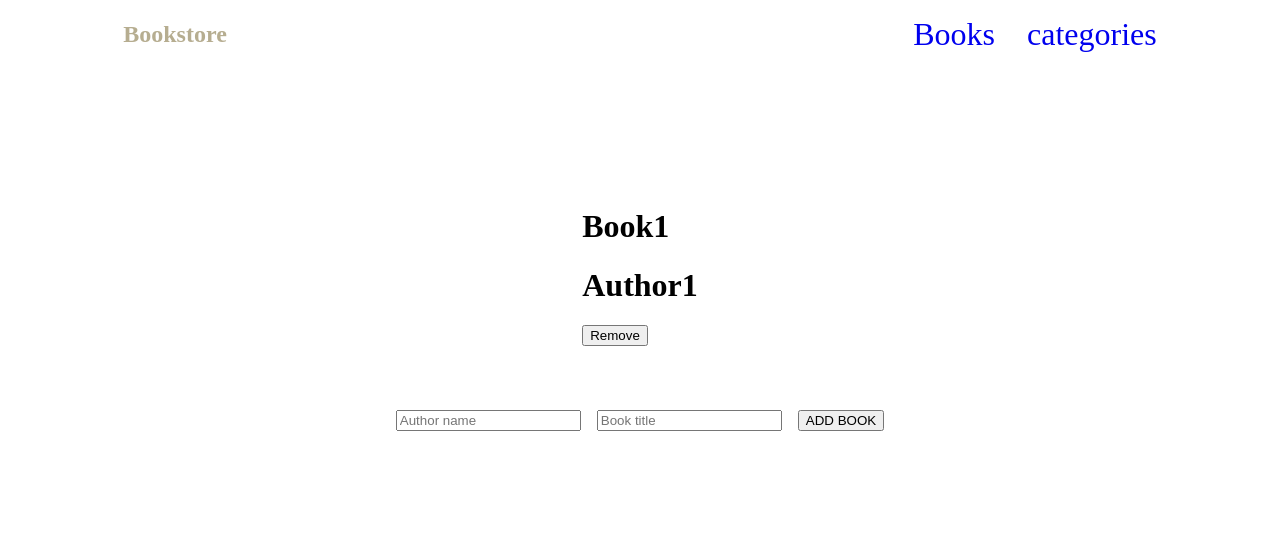
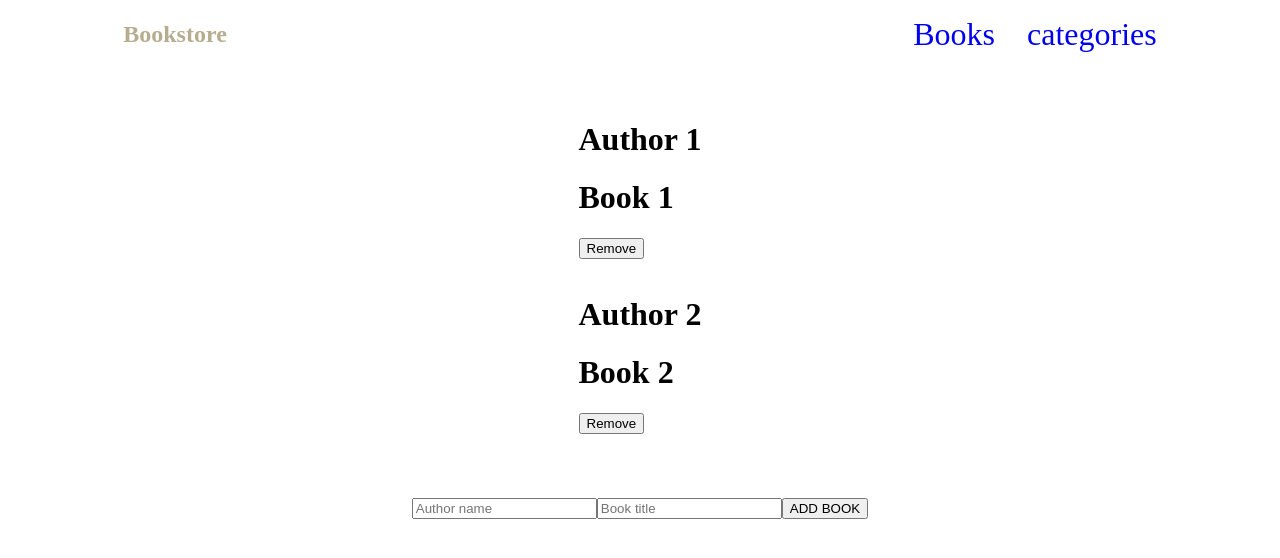
Before and after one commit to charlyeneh/bookstore-app-with-react, a React (Create React App) app: page / in a window 1280 px wide. Shown: the top 558 px of the page. Built offline with nearby package versions, Linux system fonts and the light colour scheme.

Commit message:
Implement redux in react components features

```diff
--- a/src/components/AddBook.js
+++ b/src/components/AddBook.js
@@ -1,11 +1,51 @@
-import React from 'react';
+import { useState } from 'react';
+import { useDispatch } from 'react-redux';
+import { addBook } from '../redux/books/books';
+import bookStore from '../redux/configureStore';
 
-const AddBook = () => (
-  <div className="add_book">
-    <input className="author" placeholder="Author name" />
-    <input className="title" placeholder="Book title" />
-    <button className="add_button" type="button">ADD BOOK</button>
-  </div>
-);
+const AddBook = () => {
+  const [form, setForm] = useState({
+    title: '',
+    author: '',
+  });
+
+  const titleChange = (e) => {
+    setForm({
+      ...form,
+      title: e.target.value,
+    });
+  };
+
+  const authorChange = (e) => {
+    setForm({
+      ...form,
+      author: e.target.value,
+    });
+  };
+
+  const dispatch = useDispatch();
+
+  const submitBook = (e) => {
+    e.preventDefault();
+    const theBook = {
+      id: bookStore.getState().books.length,
+      author: form.author,
+      title: form.title,
+    };
+    dispatch(addBook(theBook));
+    form.author = '';
+    form.title = '';
+  };
+
+  return (
+    <div className="add_book">
+      <form onSubmit={(e) => submitBook(e)}>
+        <input className="author" placeholder="Author name" value={form.author} onChange={(e) => authorChange(e)} required />
+        <input className="title" placeholder="Book title" value={form.title} onChange={(e) => titleChange(e)} required />
+        <button className="add_button" type="submit">ADD BOOK</button>
+      </form>
+    </div>
+  );
+};
 
 export default AddBook;
--- a/src/components/Book.js
+++ b/src/components/Book.js
@@ -1,16 +1,27 @@
 import React from 'react';
 import PropTypes from 'prop-types';
+import { useDispatch } from 'react-redux';
+import { removeBook } from '../redux/books/books';
 
 const Book = (props) => {
-  const { title, author } = props;
+  const { title, author, id } = props;
+  const dispatch = useDispatch();
+  const remove = (bookToBeRemoved) => {
+    dispatch(removeBook(bookToBeRemoved));
+  };
+
   return (
     <div className="book">
+      <h1 className="book_author">{author}</h1>
       <h1 className="book_title">{title}</h1>
-      <h1 className="book_author">{author}</h1>
-      <button className="remove_button" type="button">Remove</button>
+      <button className="remove_button" type="button" id={id} onClick={(e) => remove(e.target.id)}>Remove</button>
     </div>
   );
 };
 
-Book.propTypes = { title: PropTypes.string.isRequired, author: PropTypes.string.isRequired };
+Book.propTypes = {
+  title: PropTypes.string.isRequired,
+  author: PropTypes.string.isRequired,
+  id: PropTypes.number.isRequired,
+};
 export default Book;
--- a/src/components/Books.js
+++ b/src/components/Books.js
@@ -1,17 +1,17 @@
-import React from 'react';
+import { useSelector } from 'react-redux';
 import Book from './Book';
 import AddBook from './AddBook';
 
-const BookToBeDesplayed = {
-  title: 'Book1',
-  author: 'Author1',
-};
+const Books = () => {
+  const bookState = useSelector((state) => state.books);
 
-const Books = () => {
-  const { title, author } = BookToBeDesplayed;
   return (
     <div className="books_container">
-      <Book title={title} author={author} />
+      {bookState.map((books) => (
+        <div key={books.id}>
+          <Book author={books.author} title={books.title} id={books.id} />
+        </div>
+      ))}
       <AddBook />
     </div>
   );
--- a/src/components/Categories.js
+++ b/src/components/Categories.js
@@ -1,9 +1,22 @@
-import React from 'react';
+import { useState } from 'react';
+import { useDispatch, useSelector } from 'react-redux';
+import { checkStatus } from '../redux/categories/Categories';
 
-const categories = () => (
-  <div className="categories">
-    <button className="status_button" type="button">Check Status</button>
-  </div>
-);
+const Catagories = () => {
+  const dispatch = useDispatch();
+  const isAvailable = useSelector((state) => state.status);
+  const [display, SetDisplay] = useState(false);
+  const showStatus = () => {
+    dispatch(checkStatus());
+    SetDisplay(true);
+    setTimeout(() => SetDisplay(false), 4000);
+  };
+  return (
+    <div className="catagories">
+      <button className="status_button" type="button" onClick={showStatus}>Check Status</button>
+      <h1>{display ? isAvailable : ''}</h1>
+    </div>
+  );
+};
 
-export default categories;
+export default Catagories;
--- a/src/index.js
+++ b/src/index.js
@@ -1,10 +1,14 @@
 import React from 'react';
 import ReactDOM from 'react-dom';
+import { Provider } from 'react-redux';
+import bookStore from './redux/configureStore';
 import App from './App';
 
 ReactDOM.render(
   <React.StrictMode>
-    <App />
+    <Provider store={bookStore}>
+      <App />
+    </Provider>
   </React.StrictMode>,
   document.getElementById('root'),
 );
--- a/src/redux/books/books.js
+++ b/src/redux/books/books.js
@@ -1,7 +1,17 @@
-const ADD_BOOK = 'bookstore-app-with-react/books/ADD_BOOK';
-const REMOVE_BOOK = 'bookstore-app-with-react/books/REMOVE_BOOK';
-
-const initialState = [];
+const ADD_BOOK = 'bookstore/books/ADD_BOOK';
+const REMOVE_BOOK = 'bookstore/books/REMOVE_BOOK';
+const initialState = [
+  {
+    id: 1,
+    title: 'Book 1',
+    author: 'Author 1',
+  },
+  {
+    id: 2,
+    title: 'Book 2',
+    author: 'Author 2',
+  },
+];
 
 export const addBook = (book) => ({
   type: ADD_BOOK,
@@ -23,7 +33,14 @@ const bookReducer = (state = initialState, action) => {
         author: action.payload.author,
       },
     ];
-    case REMOVE_BOOK: return state.filter((book) => (book.id !== action.payload.id));
+    case REMOVE_BOOK: {
+      const newState = [...state];
+      newState.splice(action.payload - 1, 1);
+      for (let i = 0; i < newState.length; i += 1) {
+        newState[i].id = i + 1;
+      }
+      return newState;
+    }
     default: return state;
   }
 };
--- a/src/redux/categories/Categories.js
+++ b/src/redux/categories/Categories.js
@@ -1,7 +1,7 @@
 const CHECK_STATUS = 'bookstore-app-with-react/categories/CHECK_STATUS';
-const initialState = [];
+const initialState = ['UNDER CONSTRUCTION'];
 
-export const checkStatus = (id) => ({
+export const checkStatus = (id = 1) => ({
   type: CHECK_STATUS,
   payload: id,
 });
```
